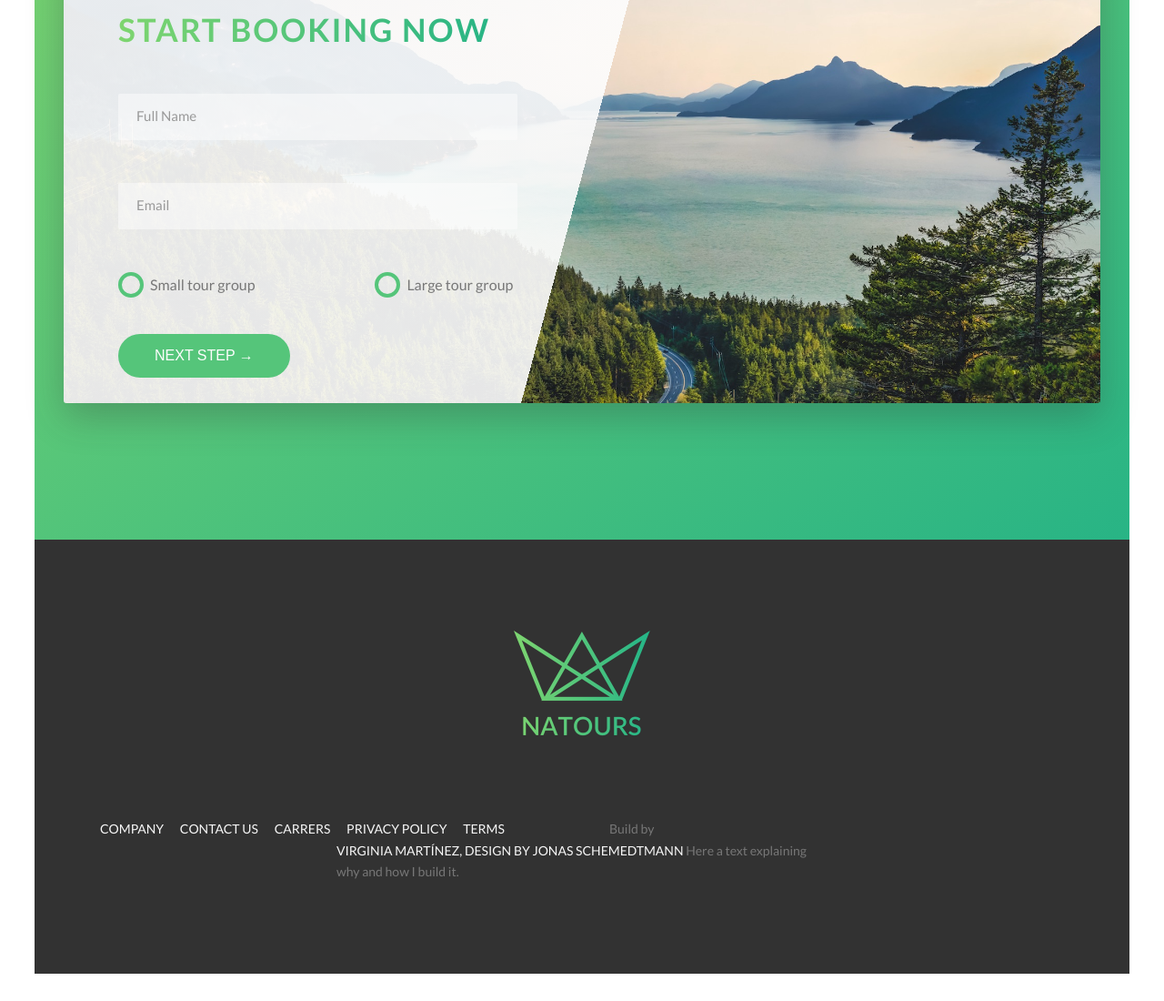
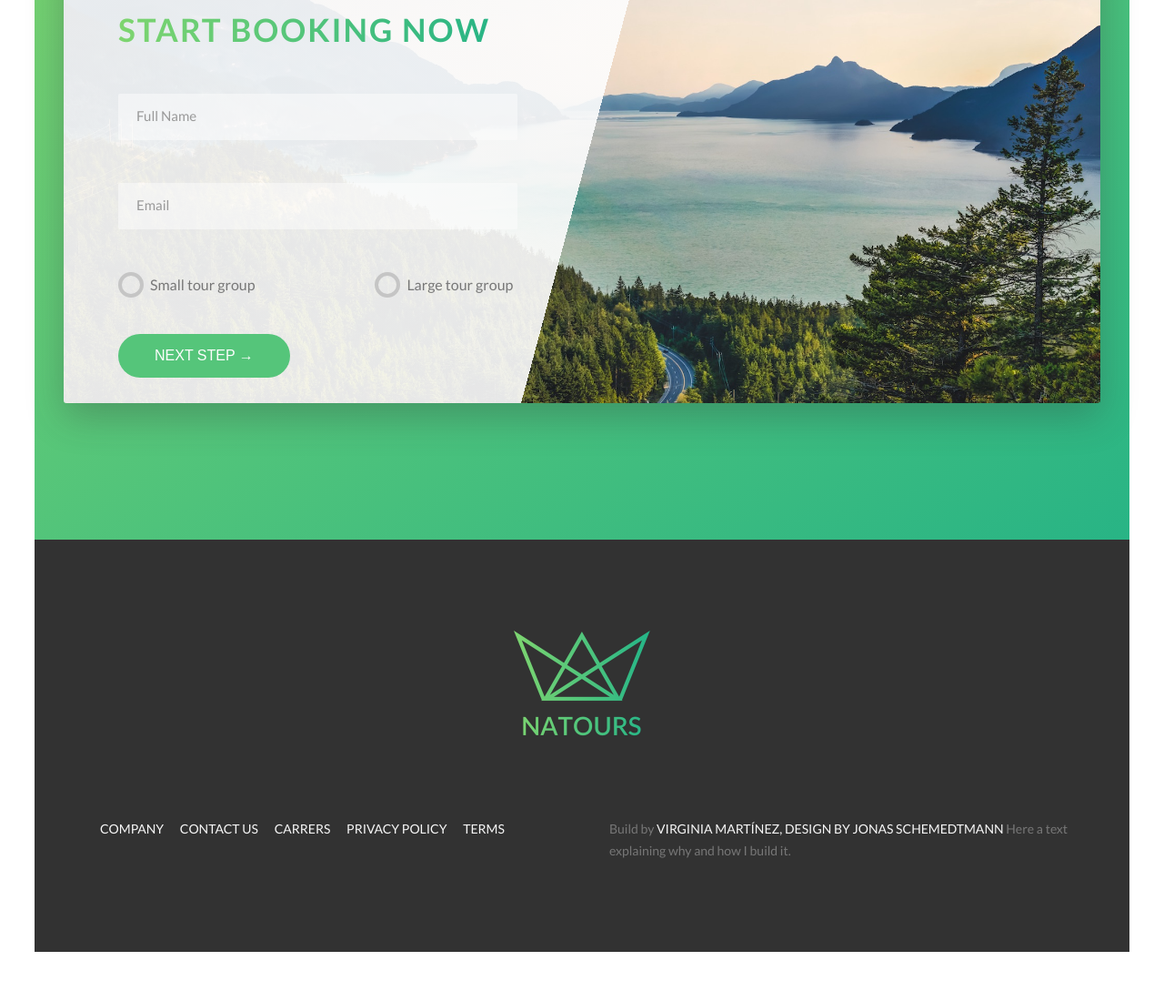
Before and after one commit to VirginiaKMartinez/natour-web, a website: page index.html in a window 1280 px wide. Shown: the part 4785-5885 px from the top of the page at 91% size. After the commit the page ends 5861 px from the top, so only its background shows below. Drawn offline with Linux system fonts and the light colour scheme.

Commit message:
footer layout almosy done

```diff
--- a/index.html
+++ b/index.html
@@ -459,7 +459,7 @@
                         </ul>
                     </div>
                 </div>
-                <div class="row col-1-of-2">
+                <div class="col-1-of-2">
                     <p class="footer__copyright">
                         Build by
                         <a href="#" class="footer__link"
--- a/sass/components/_form.scss
+++ b/sass/components/_form.scss
@@ -65,7 +65,7 @@
     &__radio-button {
         height: 2rem;
         width: 2rem;
-        border: 4px solid $color-primary;
+        border: 4px solid $color-gray-light-3;
         border-radius: 50%;
         display: inline-block;
         position: absolute;
@@ -83,6 +83,7 @@
             top: 50%;
             transform: translate(-50%, -50%);
             background-color: $color-primary;
+
             opacity: 0;
             transition: all 0.2s;
         }
```
Also changed, not shown: css/style.css.
